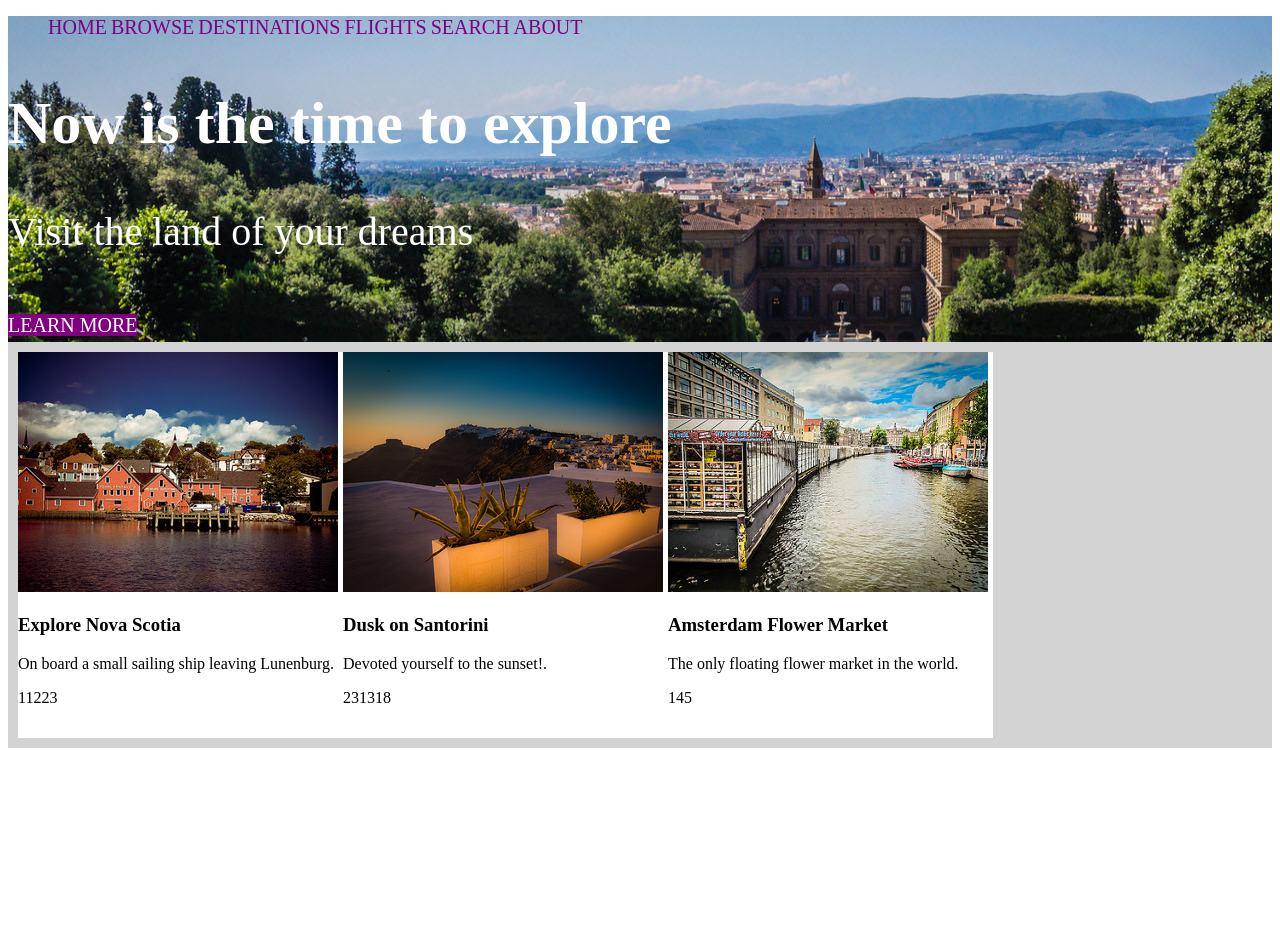
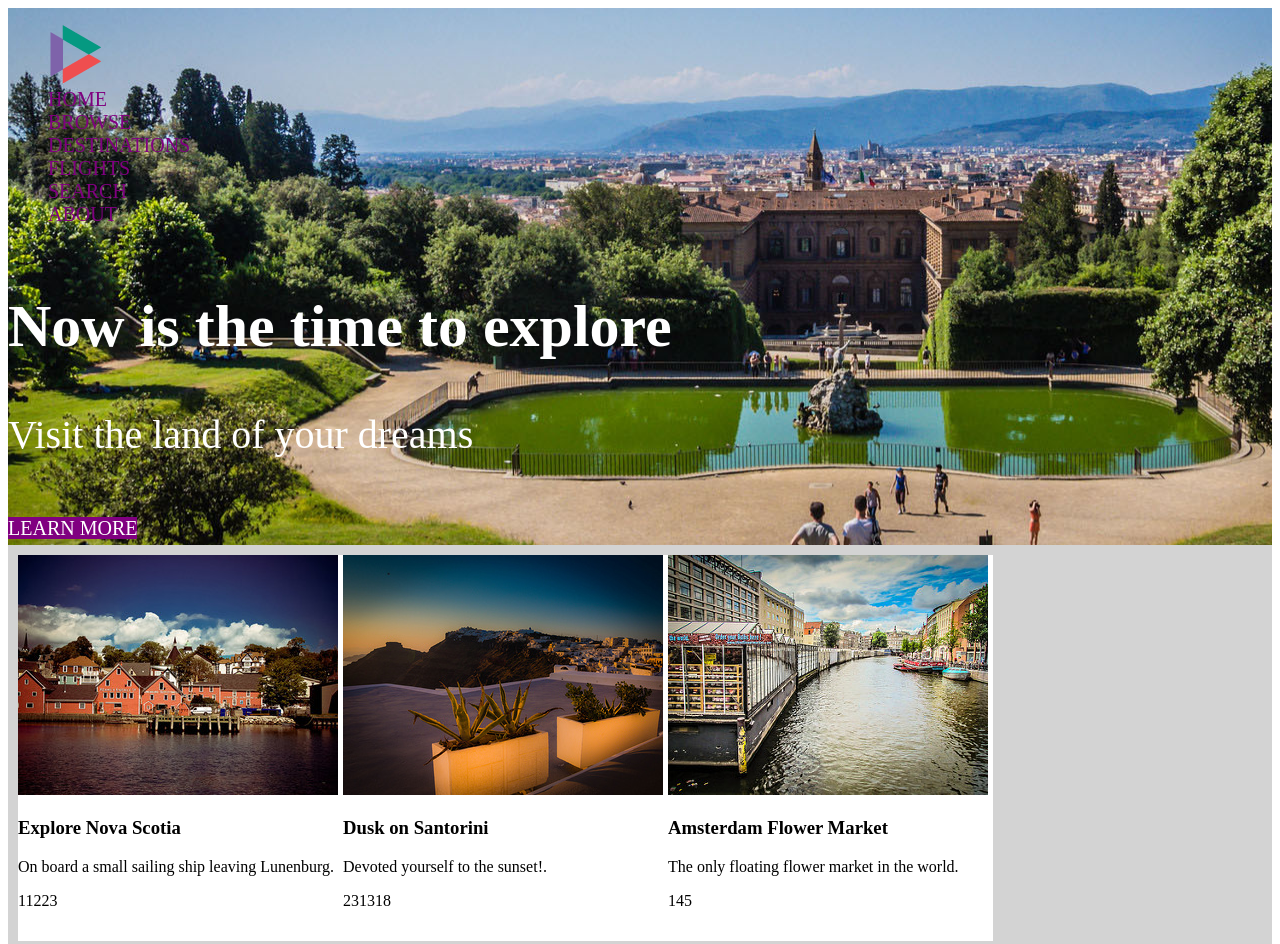
Before and after one commit to vjbrazier/class, a plain HTML site: page ch04-proj3.html in a window 1280 px wide. Shown: the top 944 px of the page. Before the commit the page ends 800 px from the top, so only its background shows below. Drawn offline with Linux system fonts and the light colour scheme.

Commit message:
Changed some the navbar

```diff
--- a/style.css
+++ b/style.css
@@ -3,14 +3,23 @@ header {
 }
 
 nav {
-    li{
-        display: inline-flex;
+    display: flex;
+
+    ul li{
+        display: flex;
         color: purple;
-        gap: 30px;
+        flex-direction: row;
+        align-content: center;
+    }
+
+    ul::before {
+        content: url("images/logo.png");
     }
 
     a {
+        display: block;
         color: purple;
+        list-style: none;
         font-size: 20px;
         text-decoration: inherit;
     }
```
